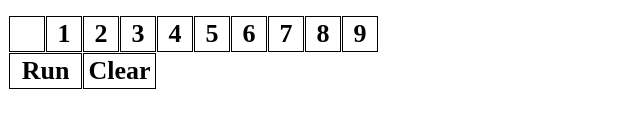
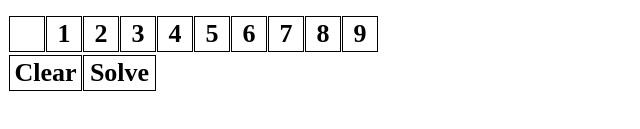
Before and after one commit to Toon28/solvesudoku, a plain HTML site: page index.html in a window 1280 px wide. Shown: the part 377-506 px from the top of the page, 0-640 px from the left. Drawn offline with Linux system fonts and the light colour scheme.

Commit message:
Add files via upload

```diff
--- a/index.html
+++ b/index.html
@@ -73,7 +73,8 @@
         <br>
         <table id="SelTable">
             <tr><th id="Hclr"></th><th id="h1">1</th><th id="h2">2</th><th id="h3">3</th><th id="h4">4</th><th id="h5">5</th><th id="h6">6</th><th id="h7">7</th><th id="h8">8</th><th id="h9">9</th></tr>
-            <tr><th id="Run" colspan="2">Run</th><th id="ClearTable" colspan="2">Clear</th></tr>
+            <tr><td class="spacer" colspan="10" style="height: 1px;"></td></tr>
+            <tr><th id="ClearTable" colspan="2">Clear</th><th id="Run" colspan="2">Solve</th></tr>
         </table>
 
     </body>
```
